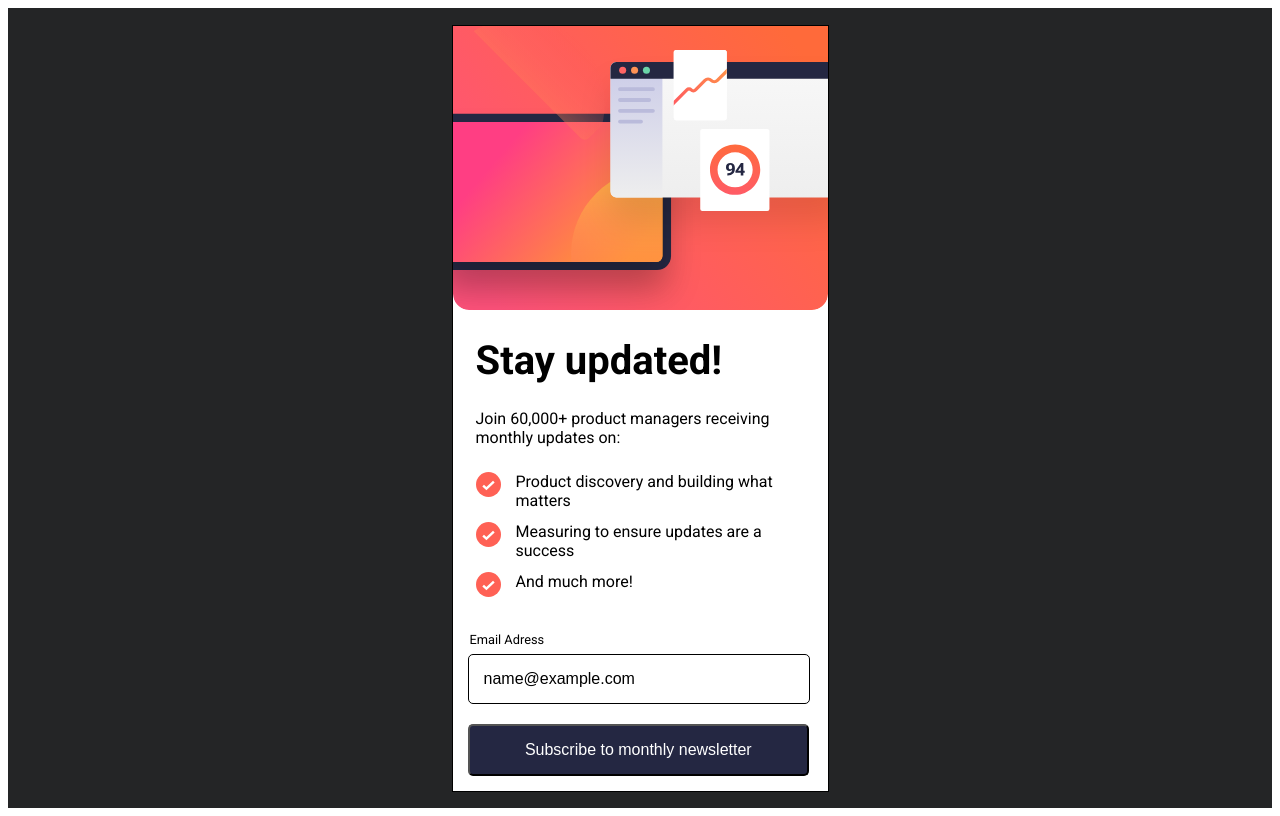
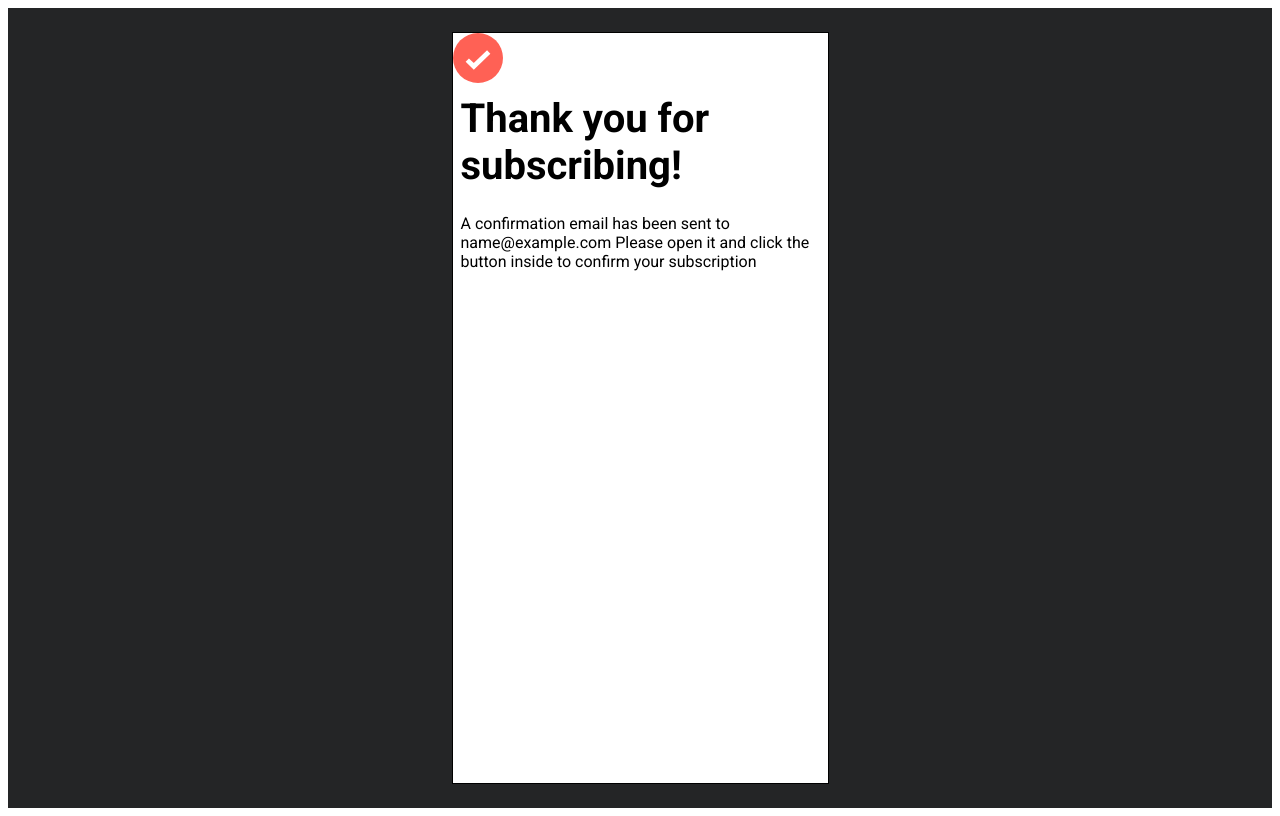
Before and after one commit to NielsLouwes/Newsletter-sign-up-form, a React (Vite) app: page / in a window 1280 px wide. Both pictures are taken after typing "name@example.com" into the empty fields and a click on the button "Subscribe to monthly newsletter". Built offline with nearby package versions, Linux system fonts and the light colour scheme.

Commit message:
added success message

```diff
--- a/src/app/components/SubscribeForm/SubscribeForm.styles.tsx
+++ b/src/app/components/SubscribeForm/SubscribeForm.styles.tsx
@@ -11,7 +11,7 @@ const MainTitle = styled.h1`
   font-size: 2.5rem;
   margin: 8px;
   margin-bottom: 25px;
-`
+`;
 
 const BodyContainer = styled.div`
   padding: 15px;
@@ -20,7 +20,7 @@ const BodyContainer = styled.div`
 const BottomFormContainer = styled.div`
   display: flex;
   flex-direction: column;
-`
+`;
 
 const SubscribeButton = styled.button`
   width: 99%;
@@ -29,7 +29,8 @@ const SubscribeButton = styled.button`
   border-radius: 5px;
   padding: 15px;
   font-size: 1rem;
-`
+  cursor: pointer;
+`;
 
 const StyledField = styled(Field)`
   padding: 15px;
@@ -39,28 +40,38 @@ const StyledField = styled(Field)`
   width: 90%;
   font-size: 1rem;
   margin-top: 5px;
-  border-color: ${(props) => (props['aria-invalid'] ? 'hsl(4, 100%, 67%)' : 'initial')};
+  cursor: pointer;
+  border-color: ${(props) =>
+    props['aria-invalid'] ? 'hsl(4, 100%, 67%)' : 'hsl(231, 7%, 60%)'};
 
   ::placeholder {
-    color: ${(props) => (props['aria-invalid'] ? 'hsl(4, 100%, 67%)' : 'initial')};
+    color: ${(props) =>
+      props['aria-invalid'] ? 'hsl(4, 100%, 67%)' : 'hsl(231, 7%, 60%)'};
   }
 `;
 
 const EmailTitle = styled.span`
   font-size: 0.8rem;
   padding: 2px;
-`
+`;
 
 const StyledError = styled(ErrorMessage)`
   font-size: 0.8rem;
   padding: 2px;
   color: hsl(4, 100%, 67%);
-`
+`;
 
 const EmailContainer = styled.div`
   display: flex;
   justify-content: space-between;
-`
+`;
+
+const SuccessForm = styled.div`
+  width: 375px;
+  background: white;
+  height: 750px;
+  font-family: 'Roboto';
+`;
 
 export const SubscribeFormStyled = {
   FormContainer,
@@ -71,5 +82,6 @@ export const SubscribeFormStyled = {
   EmailTitle,
   StyledError,
   EmailContainer,
-  MainTitle
+  MainTitle,
+  SuccessForm
 };
--- a/src/app/components/SubscribeForm/SubscribeForm.tsx
+++ b/src/app/components/SubscribeForm/SubscribeForm.tsx
@@ -25,20 +25,33 @@ const renderedListItems = () => {
 export function SubscribeForm() {
   return (
     <SubscribeFormStyled.FormContainer>
-      <img src={logoMobile} alt="" />
-      <SubscribeFormStyled.BodyContainer>
-        <SubscribeFormStyled.MainTitle>Stay updated!</SubscribeFormStyled.MainTitle>
-        <body style={{marginBottom: '25px'}}>Join 60,000+ product managers receiving monthly updates on:</body>
-        <body>{renderedListItems()}</body>
       <Formik
         initialValues={{ email: '' }}
         validationSchema={validationSchema}
-          onSubmit={async (values) => {
+        onSubmit={async (values, { setSubmitting, setStatus }) => {
+          // Fake a network request
+          await new Promise((resolve) => setTimeout(resolve, 500));
           // Form submission logic goes here
-            console.log(values);
+         setStatus({ success: true, email: values.email });
+          setSubmitting(false);
         }}
       >
-          {({ isSubmitting, errors }) => (
+        {({ isSubmitting, errors, status }) =>
+          status && status.success ? (
+            <SubscribeFormStyled.SuccessForm>
+              <img src={Icon} alt="" height="50px" width="50px" />
+              <SubscribeFormStyled.MainTitle>Thank you for subscribing!</SubscribeFormStyled.MainTitle>
+              <body>A confirmation email has been sent to {status.email} Please open it and click the button inside to confirm your subscription</body>
+              </SubscribeFormStyled.SuccessForm>
+          ) : (
+            <SubscribeFormStyled.BodyContainer>
+                <SubscribeFormStyled.MainTitle>
+                  Stay updated!
+                </SubscribeFormStyled.MainTitle>
+                <body style={{ marginBottom: '25px' }}>
+                  Join 60,000+ product managers receiving monthly updates on:
+                </body>
+                <body>{renderedListItems()}</body>
                 <Form>
                   <SubscribeFormStyled.EmailContainer>
                     <SubscribeFormStyled.EmailTitle>
@@ -64,9 +77,10 @@ export function SubscribeForm() {
                     Subscribe to monthly newsletter
                   </SubscribeFormStyled.SubscribeButton>
                 </Form>
-          )}
+              </SubscribeFormStyled.BodyContainer>
+          )
+        }
       </Formik>
-      </SubscribeFormStyled.BodyContainer>
     </SubscribeFormStyled.FormContainer>
   );
 }
```
Lines whose indentation alone changed are shown as unchanged.
